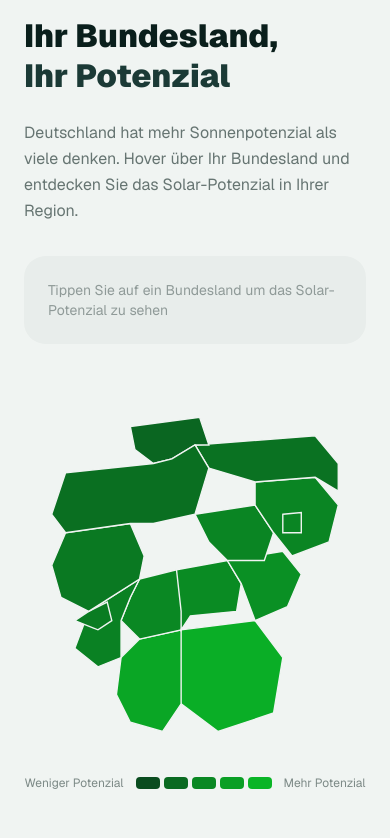
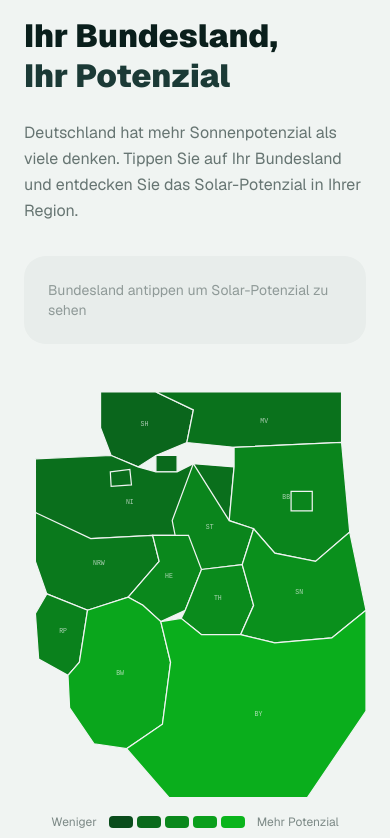
Before and after one commit to Babemobil/solaris, a Next.js app: page /loesungen in a window 390 px wide. Shown: the part 2166-3004 px from the top of the page. Built offline with nearby package versions, Linux system fonts and the light colour scheme.

Commit message:
fix: Germany map — correct state SVG paths + onClick for mobile/desktop
Co-Authored-By: Claude Sonnet 4.6 <noreply@anthropic.com>

```diff
--- a/src/components/home/GermanyMap.tsx
+++ b/src/components/home/GermanyMap.tsx
@@ -1,53 +1,58 @@
 "use client";
 
-import { useState, useEffect } from "react";
+import { useState } from "react";
 import { motion, AnimatePresence } from "framer-motion";
 
 const bundeslaender = [
-  { id: "by", name: "Bayern", sun: 1180, yield: 1150, savings: 1380, path: "M 230 280 L 310 270 L 340 310 L 330 370 L 270 390 L 230 360 L 210 320 Z", labelX: 270, labelY: 335, color: 0.95 },
-  { id: "bw", name: "Baden-Württemberg", sun: 1150, yield: 1100, savings: 1320, path: "M 185 290 L 230 280 L 230 360 L 210 390 L 175 380 L 160 350 L 165 310 Z", labelX: 195, labelY: 340, color: 0.9 },
-  { id: "he", name: "Hessen", sun: 1050, yield: 1000, savings: 1200, path: "M 185 225 L 225 215 L 240 240 L 230 280 L 185 290 L 165 270 L 175 245 Z", labelX: 205, labelY: 258, color: 0.7 },
-  { id: "rp", name: "Rheinland-Pfalz", sun: 1030, yield: 990, savings: 1190, path: "M 130 260 L 185 225 L 175 245 L 165 270 L 165 310 L 140 320 L 115 300 Z", labelX: 153, labelY: 280, color: 0.65 },
-  { id: "saar", name: "Saarland", sun: 1020, yield: 980, savings: 1175, path: "M 130 260 L 150 250 L 155 270 L 140 280 L 115 270 Z", labelX: 135, labelY: 262, color: 0.62 },
-  { id: "nrw", name: "NRW", sun: 1010, yield: 970, savings: 1165, path: "M 105 175 L 175 165 L 190 200 L 185 225 L 130 260 L 100 245 L 90 210 Z", labelX: 143, labelY: 210, color: 0.6 },
-  { id: "th", name: "Thüringen", sun: 1060, yield: 1010, savings: 1210, path: "M 225 215 L 280 205 L 295 230 L 290 260 L 240 265 L 230 280 L 230 260 Z", labelX: 262, labelY: 240, color: 0.72 },
-  { id: "sn", name: "Sachsen", sun: 1070, yield: 1020, savings: 1225, path: "M 280 205 L 340 195 L 360 220 L 345 255 L 310 270 L 295 230 Z", labelX: 320, labelY: 233, color: 0.75 },
-  { id: "st", name: "Sachsen-Anhalt", sun: 1040, yield: 995, savings: 1195, path: "M 245 155 L 310 145 L 330 175 L 320 205 L 280 205 L 260 185 Z", labelX: 285, labelY: 178, color: 0.68 },
-  { id: "bb", name: "Brandenburg", sun: 1040, yield: 995, savings: 1195, path: "M 310 120 L 375 115 L 400 145 L 390 185 L 350 200 L 330 175 L 310 145 Z", labelX: 355, labelY: 158, color: 0.68 },
-  { id: "be", name: "Berlin", sun: 1040, yield: 995, savings: 1195, path: "M 340 155 L 360 153 L 360 175 L 340 175 Z", labelX: 350, labelY: 165, color: 0.68 },
-  { id: "mv", name: "Mecklenburg-Vorpommern", sun: 990, yield: 950, savings: 1140, path: "M 245 80 L 375 70 L 400 100 L 400 130 L 375 115 L 310 120 L 260 105 Z", labelX: 320, labelY: 98, color: 0.55 },
-  { id: "hh", name: "Hamburg", sun: 960, yield: 920, savings: 1105, path: "M 200 100 L 220 95 L 225 115 L 205 118 Z", labelX: 213, labelY: 108, color: 0.5 },
-  { id: "sh", name: "Schleswig-Holstein", sun: 950, yield: 910, savings: 1095, path: "M 175 60 L 250 50 L 260 80 L 245 80 L 220 95 L 200 100 L 180 85 Z", labelX: 215, labelY: 73, color: 0.47 },
-  { id: "hb", name: "Bremen", sun: 965, yield: 925, savings: 1110, path: "M 168 125 L 183 122 L 185 135 L 170 137 Z", labelX: 177, labelY: 130, color: 0.52 },
-  { id: "ni", name: "Niedersachsen", sun: 985, yield: 945, savings: 1135, path: "M 105 110 L 200 100 L 220 95 L 245 80 L 260 105 L 245 155 L 200 165 L 175 165 L 105 175 L 90 155 Z", labelX: 180, labelY: 140, color: 0.53 },
+  { id: "sh",   name: "Schleswig-Holstein",        sun: 950,  yield: 910,  savings: 1095, labelX: 148, labelY: 42,
+    path: "M 94,0 L 162,0 L 208,22 L 200,62 L 162,78 L 140,92 L 107,78 L 94,44 Z", color: 0.47 },
+  { id: "hh",   name: "Hamburg",                   sun: 960,  yield: 920,  savings: 1105, labelX: 178, labelY: 88,
+    path: "M 162,78 L 188,78 L 188,98 L 162,98 Z", color: 0.50 },
+  { id: "mv",   name: "Mecklenburg-Vorpommern",    sun: 990,  yield: 950,  savings: 1140, labelX: 295, labelY: 38,
+    path: "M 162,0 L 390,0 L 390,62 L 258,68 L 200,62 L 208,22 Z", color: 0.55 },
+  { id: "ni",   name: "Niedersachsen",             sun: 985,  yield: 945,  savings: 1135, labelX: 130, labelY: 138,
+    path: "M 14,82 L 107,78 L 140,92 L 162,98 L 188,98 L 208,88 L 258,92 L 252,158 L 202,176 L 158,176 L 82,180 L 44,182 L 14,148 Z", color: 0.53 },
+  { id: "hb",   name: "Bremen",                   sun: 965,  yield: 925,  savings: 1110, labelX: 118, labelY: 104,
+    path: "M 106,98 L 130,95 L 132,114 L 107,116 Z", color: 0.52 },
+  { id: "bb",   name: "Brandenburg",              sun: 1040, yield: 995,  savings: 1195, labelX: 322, labelY: 132,
+    path: "M 258,68 L 390,62 L 400,172 L 358,208 L 308,198 L 282,168 L 252,158 L 258,92 Z", color: 0.68 },
+  { id: "be",   name: "Berlin",                   sun: 1040, yield: 995,  savings: 1195, labelX: 342, labelY: 136,
+    path: "M 328,122 L 354,122 L 354,146 L 328,146 Z", color: 0.68 },
+  { id: "st",   name: "Sachsen-Anhalt",           sun: 1040, yield: 995,  savings: 1195, labelX: 228, labelY: 168,
+    path: "M 208,88 L 252,158 L 282,168 L 268,212 L 218,218 L 188,188 L 182,158 Z", color: 0.68 },
+  { id: "nrw",  name: "NRW",                      sun: 1010, yield: 970,  savings: 1165, labelX: 92,  labelY: 212,
+    path: "M 14,148 L 82,180 L 158,176 L 166,208 L 128,252 L 78,268 L 28,248 L 14,208 Z", color: 0.60 },
+  { id: "he",   name: "Hessen",                   sun: 1050, yield: 1000, savings: 1200, labelX: 178, labelY: 228,
+    path: "M 158,176 L 202,176 L 218,218 L 198,268 L 168,282 L 146,262 L 128,252 L 166,208 Z", color: 0.70 },
+  { id: "th",   name: "Thüringen",                sun: 1060, yield: 1010, savings: 1210, labelX: 238, labelY: 256,
+    path: "M 218,218 L 268,212 L 282,262 L 266,298 L 218,298 L 193,278 L 198,268 Z", color: 0.72 },
+  { id: "sn",   name: "Sachsen",                  sun: 1070, yield: 1020, savings: 1225, labelX: 338, labelY: 248,
+    path: "M 282,168 L 308,198 L 358,208 L 400,172 L 420,268 L 378,302 L 308,308 L 266,298 L 282,262 L 268,212 Z", color: 0.75 },
+  { id: "rp",   name: "Rheinland-Pfalz",          sun: 1030, yield: 990,  savings: 1190, labelX: 48,  labelY: 296,
+    path: "M 28,248 L 78,268 L 68,332 L 54,348 L 18,328 L 14,272 Z", color: 0.65 },
+  { id: "saar", name: "Saarland",                 sun: 1020, yield: 980,  savings: 1175, labelX: 72,  labelY: 340,
+    path: "M 68,332 L 88,318 L 96,340 L 78,356 L 54,348 Z", color: 0.62 },
+  { id: "bw",   name: "Baden-Württemberg",        sun: 1150, yield: 1100, savings: 1320, labelX: 118, labelY: 348,
+    path: "M 78,268 L 128,252 L 146,262 L 168,282 L 180,332 L 170,408 L 126,438 L 86,432 L 56,388 L 54,348 L 68,332 Z", color: 0.90 },
+  { id: "by",   name: "Bayern",                   sun: 1180, yield: 1150, savings: 1380, labelX: 288, labelY: 398,
+    path: "M 168,282 L 193,278 L 218,298 L 266,298 L 308,308 L 378,302 L 420,268 L 420,392 L 348,498 L 178,498 L 126,438 L 170,408 L 180,332 Z", color: 0.95 },
 ];
 
 const getColor = (strength: number) => {
-  const r = Math.round(10 + strength * 0);
   const g = Math.round(31 + strength * 150);
-  const b = Math.round(28 + strength * 10);
-  return `rgb(${r},${g},${b})`;
+  return `rgb(10,${g},28)`;
 };
 
 export function GermanyMap() {
-  const [hovered, setHovered] = useState<string | null>(null);
-  const [selected, setSelected] = useState<string | null>(null);
-  const [isMobile, setIsMobile] = useState(false);
+  const [active, setActive] = useState<string | null>(null);
+  const activeState = bundeslaender.find((b) => b.id === active);
 
-  useEffect(() => {
-    const check = () => setIsMobile(window.innerWidth < 1024);
-    check();
-    window.addEventListener("resize", check);
-    return () => window.removeEventListener("resize", check);
-  }, []);
-
-  const activeId = isMobile ? selected : hovered;
-  const hoveredState = bundeslaender.find((b) => b.id === activeId);
+  const toggle = (id: string) => setActive(a => a === id ? null : id);
 
   return (
     <section className="section-light py-12 md:py-24 lg:py-32">
       <div className="max-w-7xl mx-auto px-6 lg:px-8">
-        <div className="grid lg:grid-cols-2 gap-16 items-center">
+        <div className="grid lg:grid-cols-2 gap-12 items-center">
           {/* Left — content */}
           <div>
             <motion.div
@@ -64,35 +69,34 @@ export function GermanyMap() {
                 <span className="text-[#1B3A36]">Ihr Potenzial</span>
               </h2>
               <p className="text-[#0A1F1C]/60 leading-relaxed mb-8">
-                Deutschland hat mehr Sonnenpotenzial als viele denken. Hover über Ihr Bundesland und entdecken Sie das Solar-Potenzial in Ihrer Region.
+                Deutschland hat mehr Sonnenpotenzial als viele denken. Tippen Sie auf Ihr Bundesland und entdecken Sie das Solar-Potenzial in Ihrer Region.
               </p>
             </motion.div>
 
-            {/* Data card */}
             <AnimatePresence mode="wait">
-              {hoveredState ? (
+              {activeState ? (
                 <motion.div
-                  key={hoveredState.id}
+                  key={activeState.id}
                   className="rounded-2xl p-6 bg-[#0A1F1C] text-[#F0F4F2]"
                   initial={{ opacity: 0, y: 10 }}
                   animate={{ opacity: 1, y: 0 }}
                   exit={{ opacity: 0, y: -10 }}
                   transition={{ duration: 0.25 }}
                 >
-                  <h3 className="text-xl font-bold text-[#4ADE80] mb-4">{hoveredState.name}</h3>
+                  <h3 className="text-xl font-bold text-[#4ADE80] mb-4">{activeState.name}</h3>
                   <div className="grid grid-cols-3 gap-4">
                     {[
-                      { label: "Sonnenstunden", value: `${hoveredState.sun} h/Jahr`, color: "#FCD34D" },
-                      { label: "Ertrag/kWp", value: `${hoveredState.yield} kWh`, color: "#4ADE80" },
-                      { label: "Ersparnis/Jahr", value: `~${hoveredState.savings} €`, color: "#86EFAC" },
+                      { label: "Sonnenstunden", value: `${activeState.sun} h/Jahr`, color: "#FCD34D" },
+                      { label: "Ertrag/kWp",   value: `${activeState.yield} kWh`,  color: "#4ADE80" },
+                      { label: "Ersparnis/Jahr",value: `~${activeState.savings} €`, color: "#86EFAC" },
                     ].map(({ label, value, color }) => (
                       <div key={label}>
                         <p className="text-[#F0F4F2]/40 text-xs mb-1">{label}</p>
-                        <p className="font-mono font-bold text-lg" style={{ color }}>{value}</p>
+                        <p className="font-mono font-bold text-base" style={{ color }}>{value}</p>
                       </div>
                     ))}
                   </div>
-                  <p className="text-[#F0F4F2]/40 text-xs mt-4">
+                  <p className="text-[#F0F4F2]/30 text-xs mt-4">
                     *Schätzwerte für 10 kWp Anlage, Südausrichtung, 0,32 €/kWh
                   </p>
                 </motion.div>
@@ -104,7 +108,7 @@ export function GermanyMap() {
                   animate={{ opacity: 1 }}
                   exit={{ opacity: 0 }}
                 >
-                  {isMobile ? "Tippen Sie auf ein Bundesland um das Solar-Potenzial zu sehen" : "Hover über ein Bundesland um das Solar-Potenzial zu sehen"}
+                  Bundesland antippen um Solar-Potenzial zu sehen
                 </motion.div>
               )}
             </AnimatePresence>
@@ -118,36 +122,49 @@ export function GermanyMap() {
             viewport={{ once: true }}
             transition={{ duration: 0.7 }}
           >
-            <svg viewBox="60 40 370 380" className="w-full max-w-md mx-auto">
+            <svg viewBox="0 0 420 498" className="w-full max-w-sm mx-auto touch-manipulation">
               {bundeslaender.map((land, i) => (
                 <motion.path
                   key={land.id}
                   d={land.path}
-                  fill={hovered === land.id ? "#4ADE80" : getColor(land.color)}
+                  fill={active === land.id ? "#4ADE80" : getColor(land.color)}
                   stroke="#F0F4F2"
                   strokeWidth="1.5"
-                  className="cursor-pointer transition-colors duration-200"
-                  onHoverStart={() => !isMobile && setHovered(land.id)}
-                  onHoverEnd={() => !isMobile && setHovered(null)}
-                  onTap={() => isMobile && setSelected(s => s === land.id ? null : land.id)}
+                  className="cursor-pointer"
+                  onClick={() => toggle(land.id)}
                   initial={{ opacity: 0 }}
                   animate={{ opacity: 1 }}
-                  transition={{ delay: 0.05 + i * 0.04, duration: 0.4 }}
-                  whileHover={{ scale: 1.02, originX: "50%", originY: "50%" }}
+                  transition={{ delay: 0.03 + i * 0.03, duration: 0.3 }}
+                  whileHover={{ fill: active === land.id ? "#4ADE80" : "#86EFAC" }}
                 />
               ))}
+              {/* State labels for larger viewports */}
+              {bundeslaender
+                .filter(l => !["hh","hb","be","saar"].includes(l.id))
+                .map(land => (
+                  <text
+                    key={`label-${land.id}`}
+                    x={land.labelX}
+                    y={land.labelY}
+                    fontSize="8"
+                    fontFamily="monospace"
+                    fill={active === land.id ? "#0A1F1C" : "#F0F4F2"}
+                    textAnchor="middle"
+                    pointerEvents="none"
+                    opacity="0.7"
+                  >
+                    {land.id.toUpperCase()}
+                  </text>
+                ))
+              }
             </svg>
 
             {/* Legend */}
             <div className="flex items-center gap-3 mt-4 justify-center">
-              <span className="text-xs text-[#0A1F1C]/50">Weniger Potenzial</span>
+              <span className="text-xs text-[#0A1F1C]/50">Weniger</span>
               <div className="flex gap-1">
                 {[0.3, 0.5, 0.7, 0.85, 1].map((v) => (
-                  <div
-                    key={v}
-                    className="w-6 h-3 rounded"
-                    style={{ background: getColor(v) }}
-                  />
+                  <div key={v} className="w-6 h-3 rounded" style={{ background: getColor(v) }} />
                 ))}
               </div>
               <span className="text-xs text-[#0A1F1C]/50">Mehr Potenzial</span>
```
